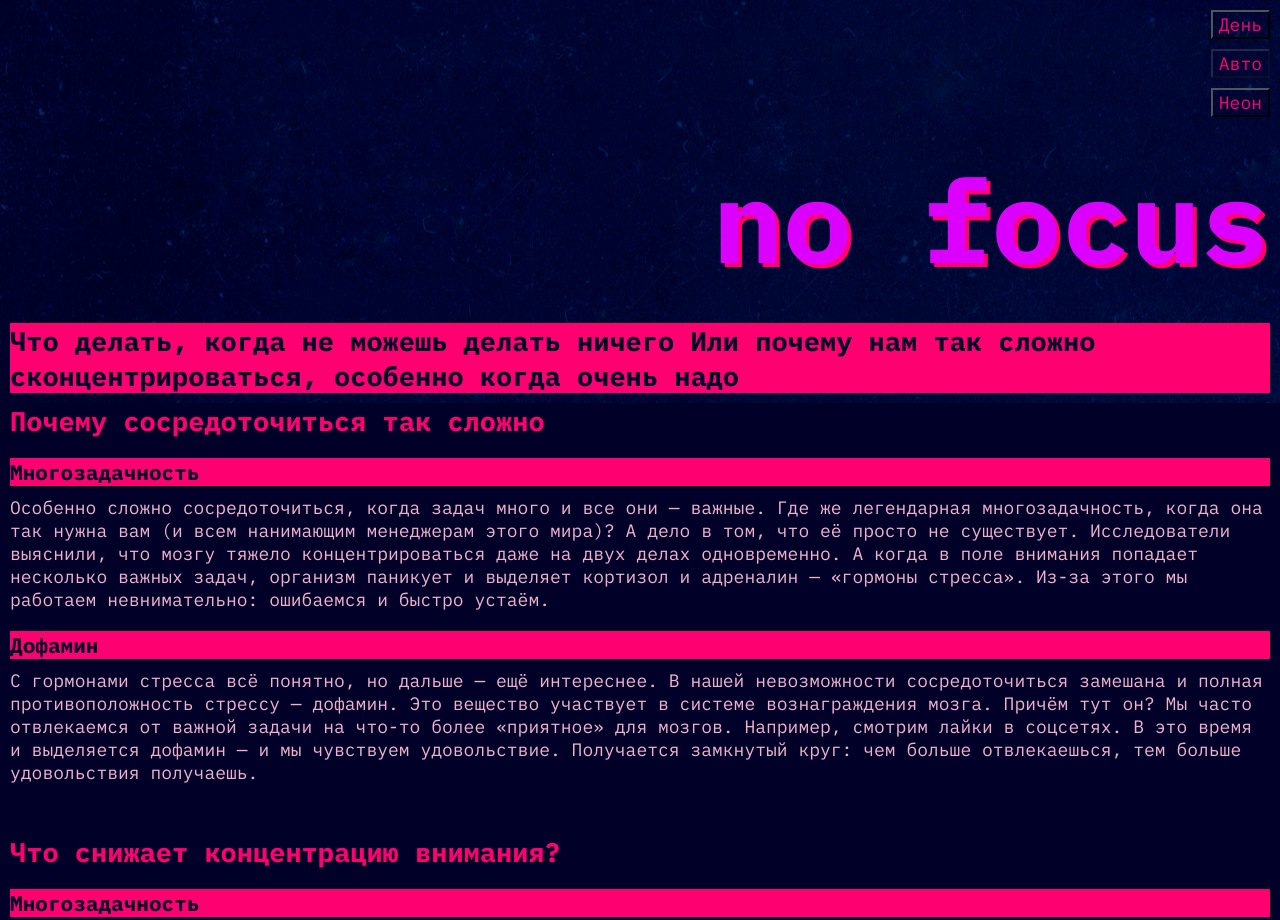
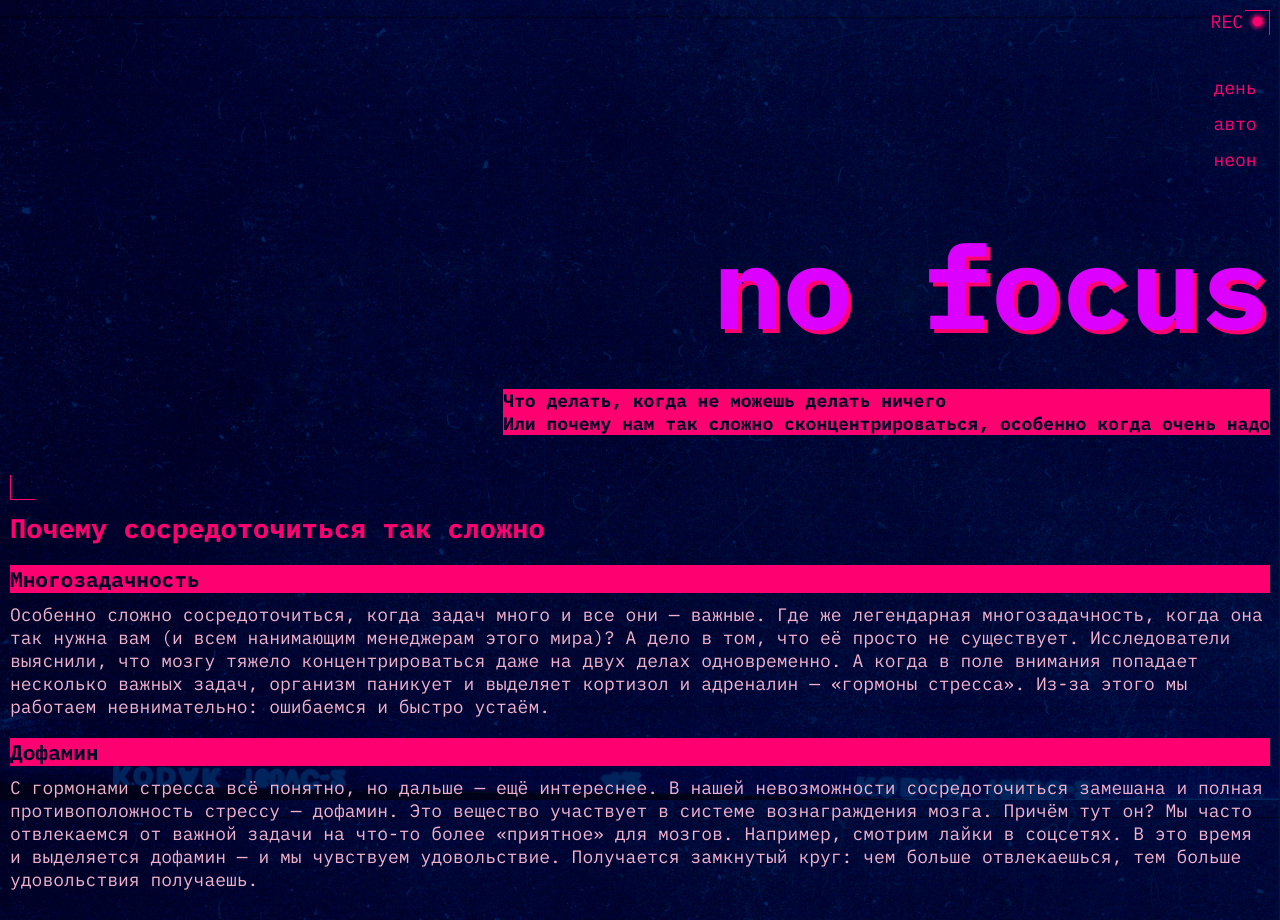
Before and after one commit to Southvvest/slozhno-sosredotochitsya-fd, a plain HTML site: page index.html in a window 1280 px wide. Shown: the top 920 px of the page. Drawn offline with Linux system fonts and the light colour scheme.

Commit message:
Доработаны стили шапки страницы

```diff
--- a/index.html
+++ b/index.html
@@ -17,6 +17,7 @@
   </head>
   <body class="page">
     <header class="header decorated-zone">
+      <div class="header_decoration" aria-hidden="true"></div>
       <nav class="header__theme-menu">
         <ul class="header__theme-menu-list">
           <li class="header__theme-menu-item">
@@ -47,7 +48,7 @@
         no focus
       </h1>
       <h2 class="header__text">
-        Что делать, когда не можешь делать ничего Или почему нам так сложно
+        Что делать, когда не можешь делать ничего <br> Или почему нам так сложно
         сконцентрироваться, особенно когда очень надо
       </h2>
     </header>
@@ -212,6 +213,7 @@
               src="./images/sunset.png"
               alt="Рисованное изображение закатного неба в облаках"
               class="subject-illustration__image"
+              loading="lazy"
               />
           </figure>
           <figure class="subject-illustration__item">
@@ -219,6 +221,7 @@
               src="./images/ice-cream.png"
               alt="Рисованное изображение вкусного и милого мороженного"
               class="subject-illustration__image"
+              loading="lazy"
               />
           </figure>
           <figure class="subject-illustration__item">
@@ -226,6 +229,7 @@
               src="./images/tape.png"
               alt="Рисованное изображение аудиокассеты"
               class="subject-illustration__image"
+              loading="lazy"
               />
           </figure>
           <figure class="subject-illustration__item">
@@ -233,6 +237,7 @@
               src="./images/books.png"
               alt="Рисованное изображение стопки книг"
               class="subject-illustration__image"
+              loading="lazy"
               />
           </figure>
           <figure class="subject-illustration__item">
@@ -240,15 +245,16 @@
               src="./images/street.png"
               alt="Рисованное изображение тихой и спокойной улицы"
               class="subject-illustration__image"
+              loading="lazy"
               />
           </figure>
         </div>
       </section>
     </main>
     <footer class="footer">
-      <h1 class="footer__title title">
+      <div class="footer__title title">
         focus
-      </h1>
+      </div>
     </footer>
   </body>
 </html>
--- a/styles/style.css
+++ b/styles/style.css
@@ -6,17 +6,64 @@
   color: var(--text-color);
   font-size: var(--basic-font-size);
   font-family: var(--font-family), sans-serif;
+  background-image: var(--bg-image);
+  background-position: center;
+  background-attachment: fixed;
+  background-size: cover;
 }
 
 /* блок описывающиц шапку старницы */
 
 .header {
   display: grid;
-  padding: 10px;
+  padding-block: 10px;
+  padding-inline: 10px;
   justify-items: end;
-  gap: 55px;
-  background-image: var(--bg-image);
-  background-position: center;
+  gap: 40px;
+}
+
+.header::after {
+  content: "";
+  width: 25px;
+  height: 25px;
+  border-width: 0px 0px 1px 1px;
+  border-style: solid;
+  border-color: var(--decoration-color);
+  justify-self: start;
+}
+
+.header::before {
+  content: "";
+  width: 25px;
+  height: 25px;
+  border-width: 1px 1px 0px 0px;
+  border-style: solid;
+  border-color: var(--decoration-color);
+  justify-self: end;
+}
+
+.header_decoration{
+  display: flex;
+  gap: 10px;
+  align-items: center;
+  justify-items: center;
+  padding-inline-end: 8px;
+  position: absolute;
+}
+
+.header_decoration::before {
+  content: "REC";
+  color: var(--text-color-light);
+  font-family: var(--font-family) sans-serif;
+}
+
+.header_decoration::after {
+  content: "";
+  width: 9px;
+  height: 9px;
+  background-color: var(--decoration-color);
+  border-radius: 50%;
+  box-shadow: 0px 0px 4px 2px var(--decoration-color);
 }
 
 .header__theme-menu-list {
@@ -24,9 +71,22 @@
   gap: 10px;
 }
 
+.header__theme-menu-item {
+  width: 70px;
+  height: 26px;
+}
+
 .header__theme-menu-button {
   background-color: inherit;
   color: var(--text-color-light);
+  font-family: var(--font-family) sans-serif;
+  text-transform: lowercase;
+  width: 100%;
+  height: 100%;
+  text-align: center;
+  line-height: 100%;
+  cursor: pointer;
+  border: none;
 }
 
 .title {
@@ -37,11 +97,15 @@
 
 .header__title {
   text-shadow: 4px 4px 0 var(--shudow-text-color);
+  padding-block-start: 25px;
+  padding-block-end: 15px;
 }
 
 .header__text {
   background-color: var(--bg-text-color);
   color: var(--text-color-dark);
+  font-family: var(--font-family) sans-serif;
+  font-size: var(--basic-font-size);
 }
 
 /* Конец блока для шапки станицы */
@@ -68,7 +132,7 @@
 .subject-education__title-paragraph {
   background-color: var(--bg-text-color);
   color: var(--text-color-dark);
-  margin-bottom: 10px;
+  margin-block-end: 10px;
 }
 
 .subject-education__title-subparagraph {
@@ -118,6 +182,7 @@
 
 .footer__title {
   text-shadow: 2px 2px 0 var(--shudow-text-color);
+  font-weight: bold;
 }
 
 /* Конец блока для подвала страницы  */
--- a/styles/variables.css
+++ b/styles/variables.css
@@ -11,6 +11,7 @@
   --text-color: #F1B2CE;
   --bg-text-color: #FF0070;
   --shudow-text-color: #FF0070;
+  --decoration-color: #FF0070;
   --title-font-size: 116px;
   --basic-font-size: 18px;
   --bg-image: url(../images/cover-image-dark.png);
```
